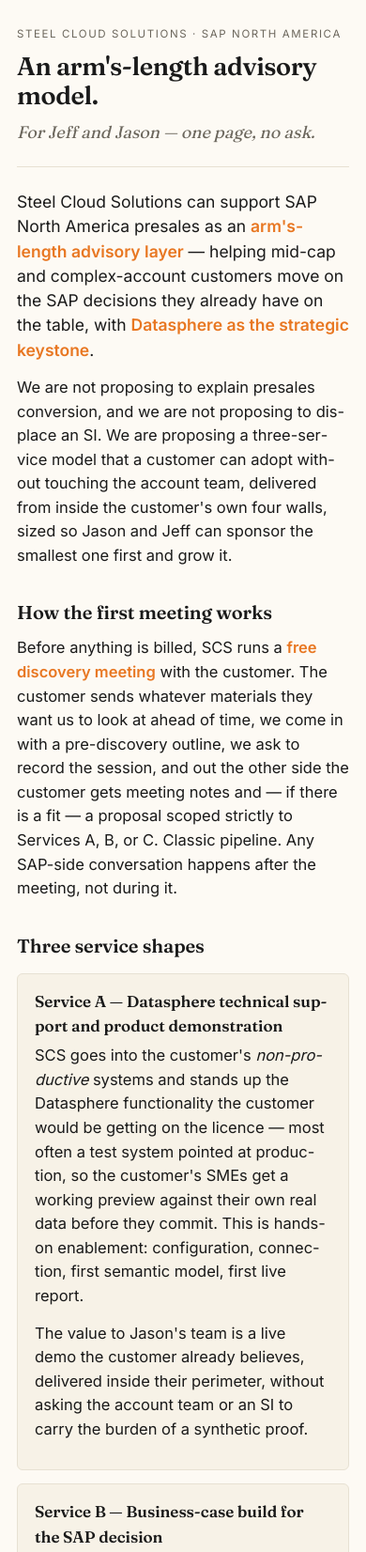
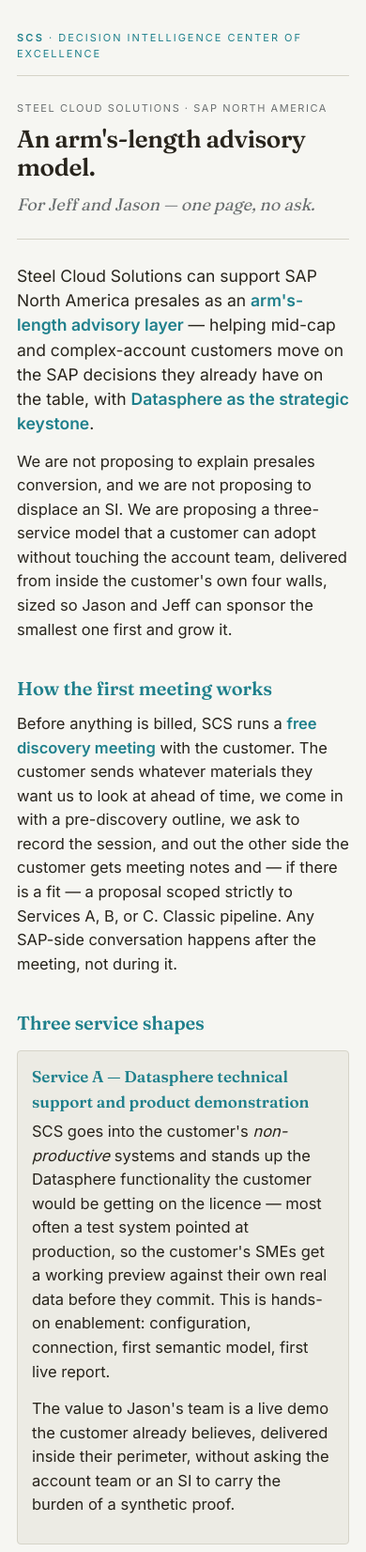
Before and after one commit to EVEglyphDesign/scs-sap-gtm, a plain HTML site: page docs/index.html in a window 390 px wide. Shown: the top 1652 px of the page at 94% size. Drawn offline with Linux system fonts and the light colour scheme.

Commit message:
L5.0 — SCS visual identity on the public GTM surfaces
Replace the EVE Glyph cream + orange / Fraunces research theme on the
two client-facing pages with the SCS Decision Intelligence template
used on the SOW and MSA PDFs. Teal #1f808c on cream #f6f6f2, teal H2
and card accents, no orange anywhere on the two surfaces. SCS running
mark added top of page. EVE Glyph attribution footers dropped; EVE is
named only as underlying repository / DMZ technology in body copy.

Copy is verbatim from the L4.1 pass — no wording changed. Shared
stylesheet docs/scs.css so both pages track the SCS palette from one
place.

Files: docs/scs.css (new), docs/index.html, docs/jason/index.html,
registry/VERSIONS.md.

```diff
--- a/docs/index.html
+++ b/docs/index.html
@@ -8,57 +8,12 @@
 <link rel="preconnect" href="https://fonts.googleapis.com">
 <link rel="preconnect" href="https://fonts.gstatic.com" crossorigin>
 <link href="https://fonts.googleapis.com/css2?family=Fraunces:opsz,wght@9..144,400;9..144,500;9..144,600;9..144,700&family=Inter:wght@400;500;600&display=swap" rel="stylesheet">
-<style>
-  :root{
-    --cream:#fdfaf4; --cream-2:#f7f2e7; --ink:#1a1a1a;
-    --line:#e7e1d3; --mute:#6b665c; --orange:#e87722;
-  }
-  *{box-sizing:border-box}
-  html,body{margin:0;padding:0;background:var(--cream);color:var(--ink);
-    font-family:'Inter',system-ui,-apple-system,sans-serif;
-    font-size:17px;line-height:1.55;-webkit-font-smoothing:antialiased;
-    overflow-x:hidden;word-wrap:break-word;overflow-wrap:break-word;
-    -webkit-hyphens:auto;hyphens:auto}
-  a{color:var(--ink);text-decoration:underline;text-decoration-color:var(--orange);
-    text-decoration-thickness:2px;text-underline-offset:3px}
-  a:hover{color:var(--orange)}
-  main{width:100%;max-width:660px;margin:0 auto;padding:40px 22px 60px}
-  header{border-bottom:1px solid var(--line);padding-bottom:22px;margin-bottom:24px}
-  .kicker{font-family:'Inter',sans-serif;font-size:12px;letter-spacing:.14em;
-    text-transform:uppercase;color:var(--mute);margin-bottom:10px}
-  h1{font-family:'Fraunces',Georgia,serif;font-weight:600;font-size:32px;
-    line-height:1.14;margin:0 0 10px;letter-spacing:-.01em}
-  .sub{font-family:'Fraunces',Georgia,serif;font-style:italic;font-weight:400;
-    color:var(--mute);font-size:18px;margin:0}
-  h2{font-family:'Fraunces',Georgia,serif;font-weight:600;font-size:22px;
-    margin:32px 0 10px;letter-spacing:-.005em}
-  h3{font-family:'Fraunces',Georgia,serif;font-weight:600;font-size:18px;
-    margin:20px 0 6px;letter-spacing:-.003em}
-  p{margin:0 0 14px}
-  .lead{font-size:18.5px;line-height:1.5}
-  ul{margin:6px 0 14px;padding-left:20px}
-  li{margin:6px 0}
-  .accent{color:var(--orange);font-weight:600}
-  .rule{height:1px;background:var(--line);margin:28px 0;border:0}
-  .card{background:var(--cream-2);border:1px solid var(--line);border-radius:6px;
-    padding:16px 18px;margin:14px 0}
-  .card h3{margin-top:0}
-  .stamp{margin-top:36px;padding-top:16px;border-top:1px solid var(--line);
-    color:var(--mute);font-size:13px;line-height:1.55}
-  .stamp em{font-family:'Fraunces',Georgia,serif;font-style:italic}
-  @media (max-width:600px){
-    main{padding:28px 18px 52px}
-    h1{font-size:27px;letter-spacing:-.015em}
-    h2{font-size:20px}
-    h3{font-size:17px}
-    .lead{font-size:17.5px}
-    body{font-size:16.5px}
-    .kicker{font-size:11.5px}
-  }
-</style>
+<link rel="stylesheet" href="./scs.css">
 </head>
 <body>
 <main>
+  <div class="scs-mark"><strong>SCS</strong> &middot; Decision Intelligence Center of Excellence</div>
+
   <header>
     <div class="kicker">Steel Cloud Solutions · SAP North America</div>
     <h1>An arm's-length advisory model.</h1>
@@ -188,7 +143,8 @@
     The <a href="./dmz/">DMZ boundary</a> makes this structural rather than promised:
     authorised read-only extracts, no write path to a system of record, work recorded
     in a customer-owned repository, changes returned only as proposals for named human
-    approval.
+    approval. EVE is the underlying repository and DMZ technology; on SCS engagements
+    it runs behind the SCS delivery, not on the client-facing brand.
   </p>
 
   <h2>What Jason and Jeff decide</h2>
@@ -203,18 +159,16 @@
 
   <hr class="rule">
 
-  <p style="color:var(--mute);font-size:15px">
+  <p style="color:var(--scs-mute);font-size:15px">
     Jason-facing briefing: <a href="./jason/">the Datasphere adoption lane</a>. Nothing
     on either page is a commitment or a public claim.
   </p>
 
   <div class="stamp">
     Steel Cloud Solutions · SAP North America — arm's-length advisory model<br>
-    Companion note: <a href="./dmz/">EVE is DMZ-bound by definition</a> ·
-    <a href="./di/">EVE as a decision-intelligence layer</a><br>
-    Prepared by <a href="https://github.com/EVEglyphDesign/scs-sap-gtm">EVEglyphDesign · scs-sap-gtm</a> ·
-    <a href="https://eveglyphdesign.github.io/eve-glyph-boot-contract/">Operating canon</a><br>
-    <em>Pour le bien-être du peuple.</em>
+    Companion notes: <a href="./dmz/">the DMZ boundary</a> ·
+    <a href="./di/">decision-intelligence layer</a><br>
+    © 2026 Steel Cloud Solutions · <em>Pour le bien-être du peuple.</em>
   </div>
 </main>
 </body>
--- /dev/null
+++ b/docs/scs.css
@@ -0,0 +1,166 @@
+/* SCS · Decision Intelligence surface template
+ * Matches the SCS SOW / MSA PDF template: teal on cream, Fraunces display,
+ * Inter body. EVE Glyph cream-and-orange is not used on SCS surfaces.
+ * © 2026 Steel Cloud Solutions. Pour le bien-être du peuple.
+ */
+
+:root {
+  --scs-cream:    #f6f6f2;
+  --scs-cream-2:  #ecebe4;
+  --scs-ink:      #28241c;
+  --scs-line:     #d5d3c8;
+  --scs-mute:     #6a6f70;
+  --scs-teal:     #1f808c;
+  --scs-teal-2:   #196a74;
+}
+
+* { box-sizing: border-box; }
+
+html, body {
+  margin: 0; padding: 0;
+  background: var(--scs-cream);
+  color: var(--scs-ink);
+  font-family: 'Inter', system-ui, -apple-system, sans-serif;
+  font-size: 17px; line-height: 1.55;
+  -webkit-font-smoothing: antialiased;
+  overflow-x: hidden;
+  word-wrap: break-word; overflow-wrap: break-word;
+}
+
+a {
+  color: var(--scs-teal);
+  text-decoration: underline;
+  text-decoration-color: var(--scs-teal);
+  text-decoration-thickness: 1.5px;
+  text-underline-offset: 3px;
+}
+a:hover { color: var(--scs-teal-2); text-decoration-color: var(--scs-teal-2); }
+
+main {
+  width: 100%; max-width: 700px;
+  margin: 0 auto; padding: 40px 22px 60px;
+}
+
+/* SCS running mark, replaces the EVE Glyph kicker */
+.scs-mark {
+  font-family: 'Inter', sans-serif;
+  font-size: 11.5px;
+  letter-spacing: 0.18em;
+  text-transform: uppercase;
+  color: var(--scs-teal);
+  border-bottom: 1px solid var(--scs-line);
+  padding: 12px 0 14px;
+  margin: -8px 0 26px;
+}
+.scs-mark strong { font-weight: 600; letter-spacing: 0.2em; }
+
+header { border-bottom: 1px solid var(--scs-line); padding-bottom: 22px; margin-bottom: 26px; }
+
+.kicker {
+  font-family: 'Inter', sans-serif;
+  font-size: 12px; letter-spacing: 0.14em;
+  text-transform: uppercase;
+  color: var(--scs-mute);
+  margin-bottom: 10px;
+}
+
+h1 {
+  font-family: 'Fraunces', Georgia, serif;
+  font-weight: 600; font-size: 32px;
+  line-height: 1.15;
+  margin: 0 0 10px;
+  letter-spacing: -0.01em;
+  color: var(--scs-ink);
+}
+
+.sub {
+  font-family: 'Fraunces', Georgia, serif;
+  font-style: italic; font-weight: 400;
+  color: var(--scs-mute);
+  font-size: 18px; margin: 0;
+}
+
+h2 {
+  font-family: 'Fraunces', Georgia, serif;
+  font-weight: 600; font-size: 22px;
+  margin: 34px 0 10px;
+  letter-spacing: -0.005em;
+  color: var(--scs-teal);
+}
+
+h3 {
+  font-family: 'Fraunces', Georgia, serif;
+  font-weight: 600; font-size: 18px;
+  margin: 20px 0 6px;
+  color: var(--scs-ink);
+}
+
+p { margin: 0 0 14px; }
+.lead { font-size: 18.5px; line-height: 1.5; }
+
+ul { margin: 6px 0 14px; padding-left: 20px; }
+li { margin: 6px 0; }
+
+.accent {
+  color: var(--scs-teal);
+  font-weight: 600;
+}
+
+.rule { height: 1px; background: var(--scs-line); margin: 28px 0; border: 0; }
+
+.card {
+  background: var(--scs-cream-2);
+  border: 1px solid var(--scs-line);
+  border-radius: 4px;
+  padding: 16px 18px;
+  margin: 14px 0;
+}
+.card h3 { margin-top: 0; color: var(--scs-teal); }
+
+.pull {
+  font-family: 'Fraunces', Georgia, serif;
+  font-weight: 500; font-size: 20px;
+  line-height: 1.32; color: var(--scs-ink);
+  border-left: 3px solid var(--scs-teal);
+  padding: 4px 0 4px 16px;
+  margin: 20px 0;
+}
+
+table { width: 100%; border-collapse: collapse; margin: 14px 0 20px; font-size: 15px; }
+th, td { text-align: left; padding: 8px 10px; border-bottom: 1px solid var(--scs-line); vertical-align: top; }
+th { color: var(--scs-teal); font-family: 'Inter', sans-serif; font-weight: 600; font-size: 13.5px; letter-spacing: 0.02em; text-transform: uppercase; }
+
+.stamp {
+  margin-top: 40px;
+  padding-top: 16px;
+  border-top: 1px solid var(--scs-line);
+  color: var(--scs-mute);
+  font-size: 13px;
+  line-height: 1.55;
+}
+.stamp em { font-family: 'Fraunces', Georgia, serif; font-style: italic; }
+.stamp a { color: var(--scs-mute); text-decoration-color: var(--scs-line); }
+.stamp a:hover { color: var(--scs-teal); text-decoration-color: var(--scs-teal); }
+
+/* Size cards on the Jason briefing */
+.size-card {
+  background: var(--scs-cream-2);
+  border: 1px solid var(--scs-line);
+  border-left: 3px solid var(--scs-teal);
+  border-radius: 4px;
+  padding: 16px 18px;
+  margin: 14px 0;
+}
+.size-card h3 { color: var(--scs-teal); margin-top: 0; }
+
+@media (max-width: 600px) {
+  main { padding: 28px 18px 52px; }
+  h1 { font-size: 26px; letter-spacing: -0.015em; }
+  h2 { font-size: 20px; }
+  h3 { font-size: 17px; }
+  .lead { font-size: 17.5px; }
+  .pull { font-size: 18px; padding-left: 14px; }
+  body { font-size: 16.5px; }
+  .kicker, .scs-mark { font-size: 11px; }
+  .card, .size-card { padding: 14px 15px; }
+}
```
Also changed, not shown: docs/jason/index.html (+13 -58 lines), 1 other file.
